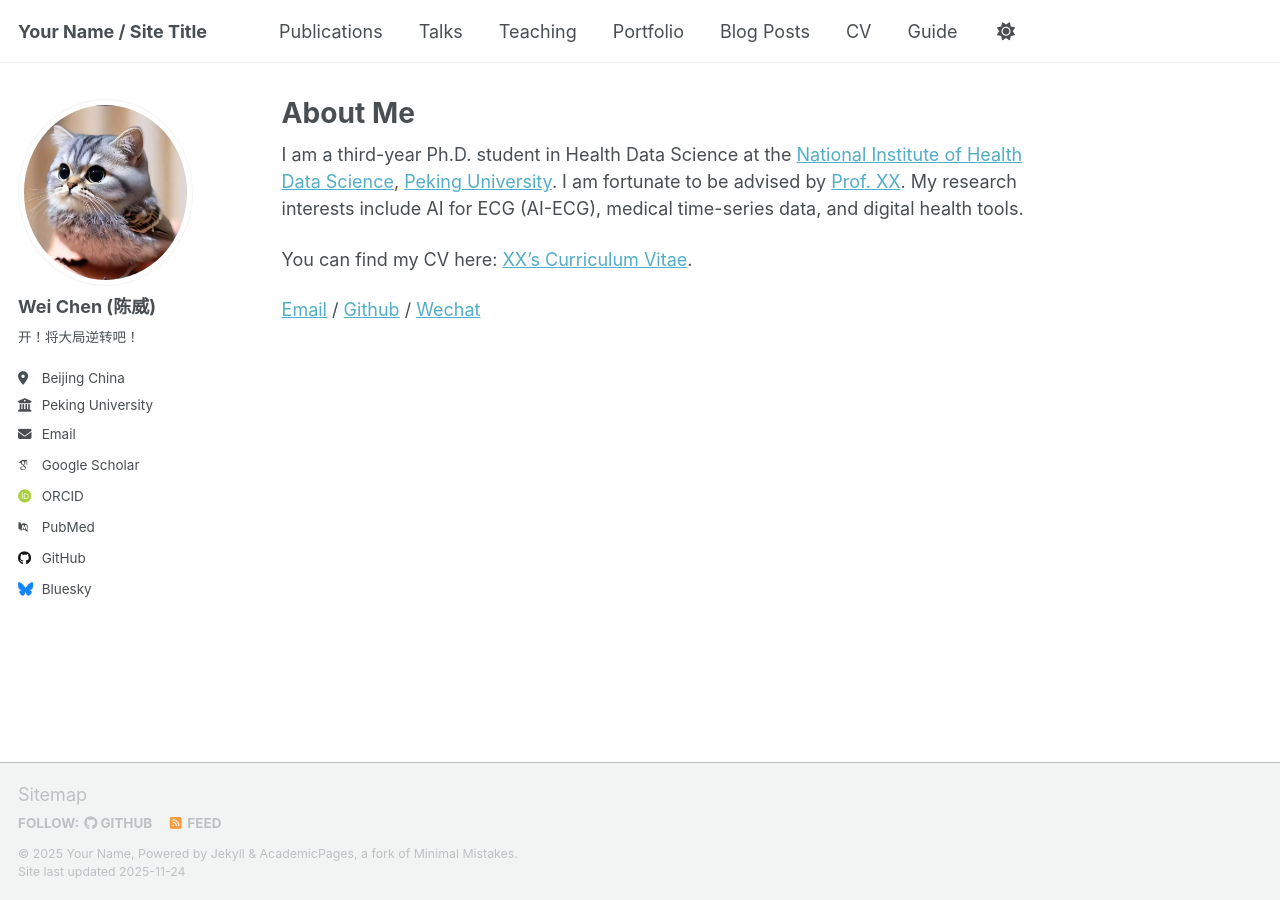
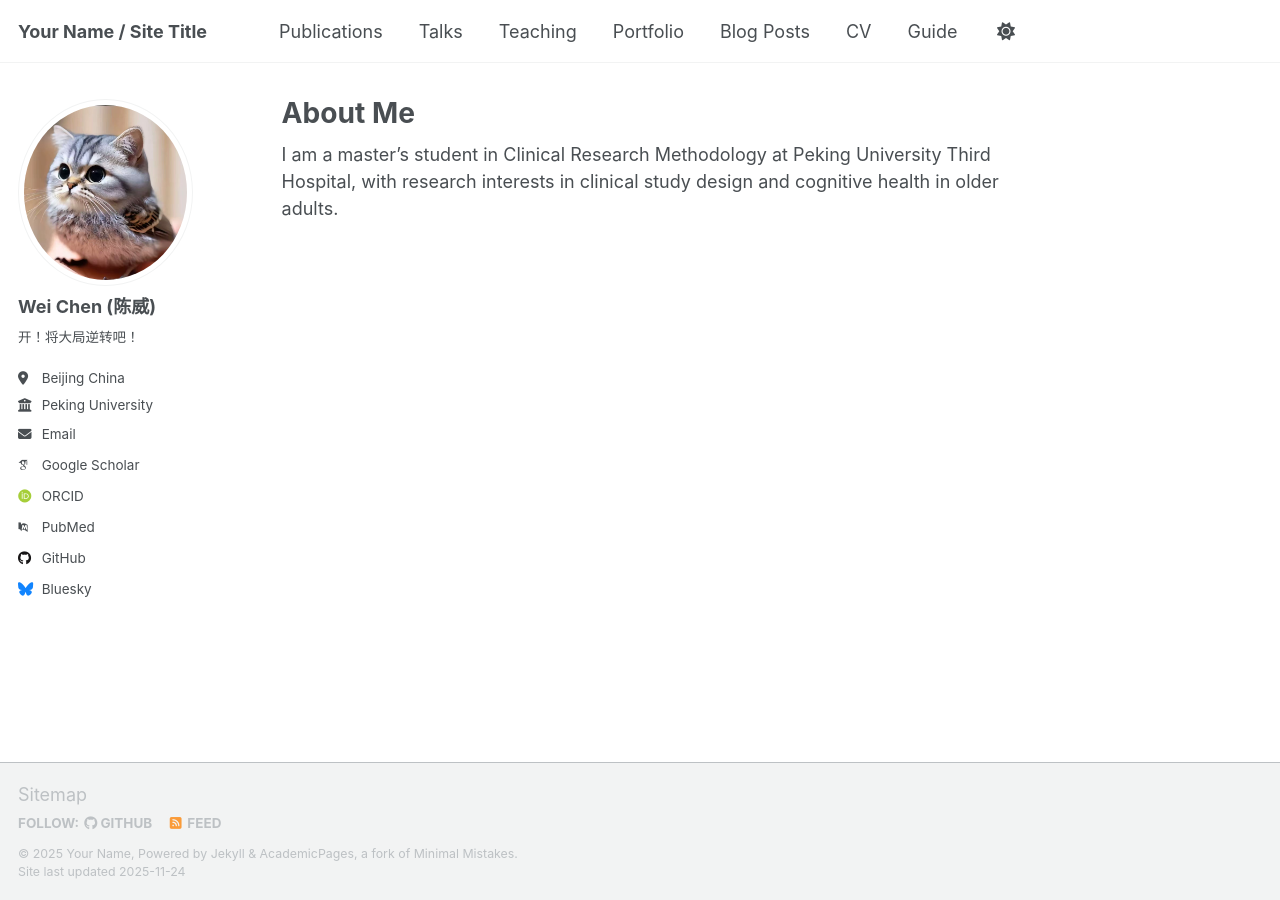
Before and after one commit to ChaoWeiorz/ChaoWeiorz.github.io, a Jekyll site: the page built from _pages/about.md, in a window 1280 px wide. Built offline with Jekyll 4.4.1, drawn with Linux system fonts in a browser that asks for light colours; some web fonts are replaced; a script that is not in the unit is left out.

Commit message:
Update about.md

```diff
--- a/_pages/about.md
+++ b/_pages/about.md
@@ -7,8 +7,4 @@ redirect_from:
   - /about.html
 ---
 
-I am a third-year Ph.D. student in Health Data Science at the [National Institute of Health Data Science](https://www.nihds.pku.edu.cn/), [Peking University](https://www.pku.edu.cn/). I am fortunate to be advised by [Prof. XX](). My research interests include AI for ECG (AI-ECG), medical time-series data, and digital health tools.
-
-You can find my CV here: [XX's Curriculum Vitae](../assets/Curriculum_Vitae.pdf).
-
-[Email](chaoweilanxia@gmail.com) / [Github](https://github.com/xxx) / [Wechat](../images/wechat.jpg)
+I am a master’s student in Clinical Research Methodology at Peking University Third Hospital, with research interests in clinical study design and cognitive health in older adults.
```
